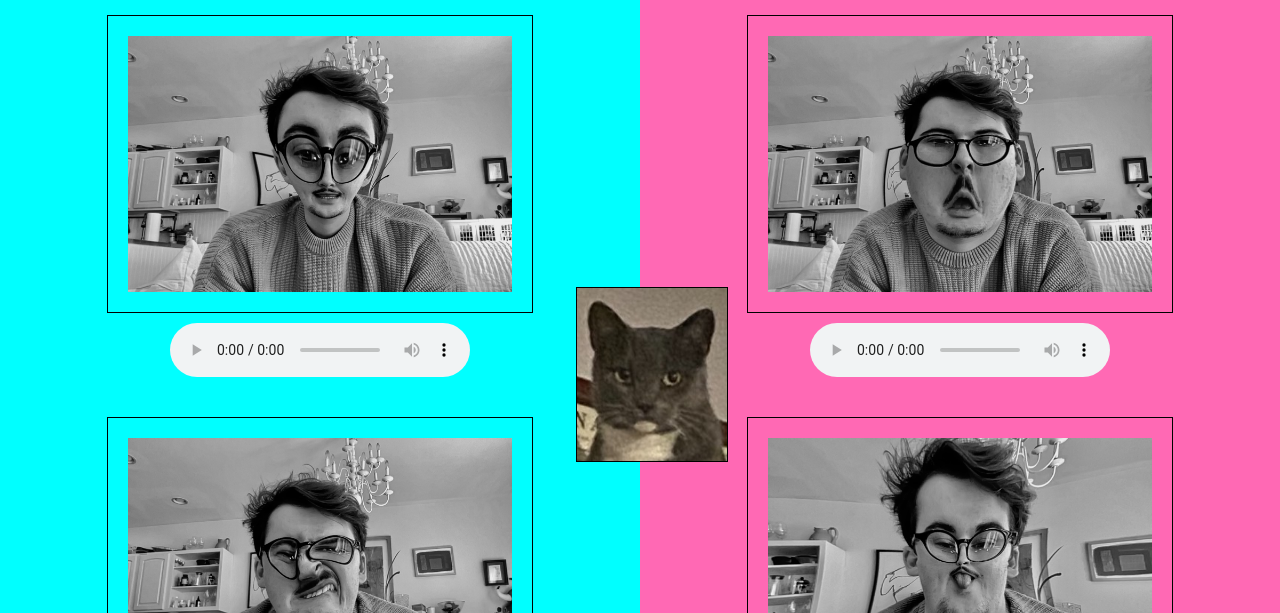
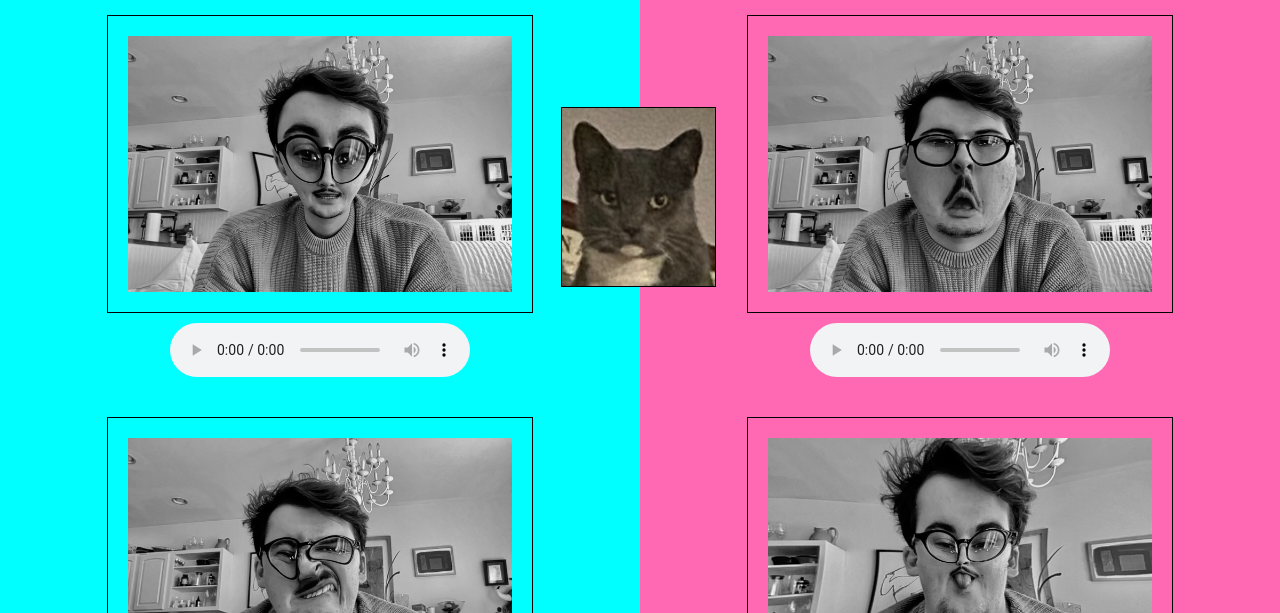
Before and after one commit to romanjamesd/prework-project, a plain HTML site: page index.html in a window 1280 px wide. Shown: the part 187-800 px from the top of the page. Drawn offline with Linux system fonts and the light colour scheme.

Commit message:
who knows?

```diff
--- a/index.html
+++ b/index.html
@@ -5,8 +5,6 @@
     <link rel="stylesheet" href="style.css"/>
   </head>
   <body>
-    <script src="script.js"></script>
-
     <div id="left-side">
         <h1 class="title" id="first-word">
             TASTY
@@ -55,5 +53,6 @@
     </div>
     <img src="images/TomothyCat.jpeg" alt="My cat!" title="the handsomest boy"
         class="handsomeBoy" id="myCat"/>
+    <script src="script.js"></script>
   </body>
 </html>
--- a/script.js
+++ b/script.js
@@ -13,4 +13,7 @@ const audioFiles = [firstSongAudio, secondSongAudio, thirdSongAudio, fourthSongA
 let songImages = [firstSongImage, secondSongImage, thirdSongImage, fourthSongImage];
 
 
-//animate image when mouse is on audio controls
+//animate image when audio controls engaged
+firstSongAudio.addEventListener('play', (event) => {
+    console.log(event.paused);
+})
--- a/style.css
+++ b/style.css
@@ -42,18 +42,16 @@ img {
     height: auto;
     padding: 20px;
     margin:auto;
-    transition: color, ;
+    transition: border 1s ease, padding 1s ease, color 1s ease;
 }
 
 
 img#myCat.handsomeBoy {
-    display: block;
-    margin-left: 45%;
-    /*margin-right: 54%;*/
-    margin-top: 37%;
+    position: fixed;
+    margin-left: 43.8%;
+    margin-top: 23%;
     padding: 0%;
-    position: absolute;
-    width: 150px;
+    max-width: 12%;
 }
 
 div.icon-container {
```
